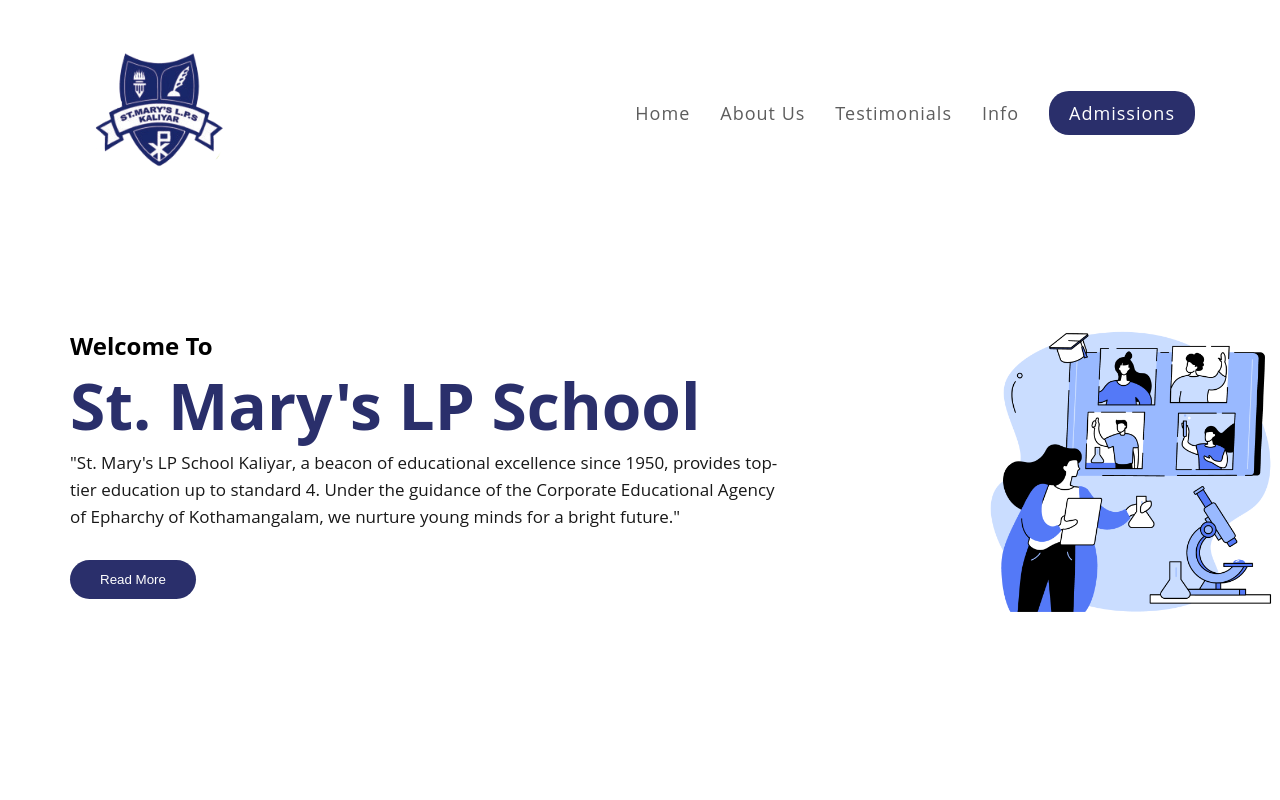
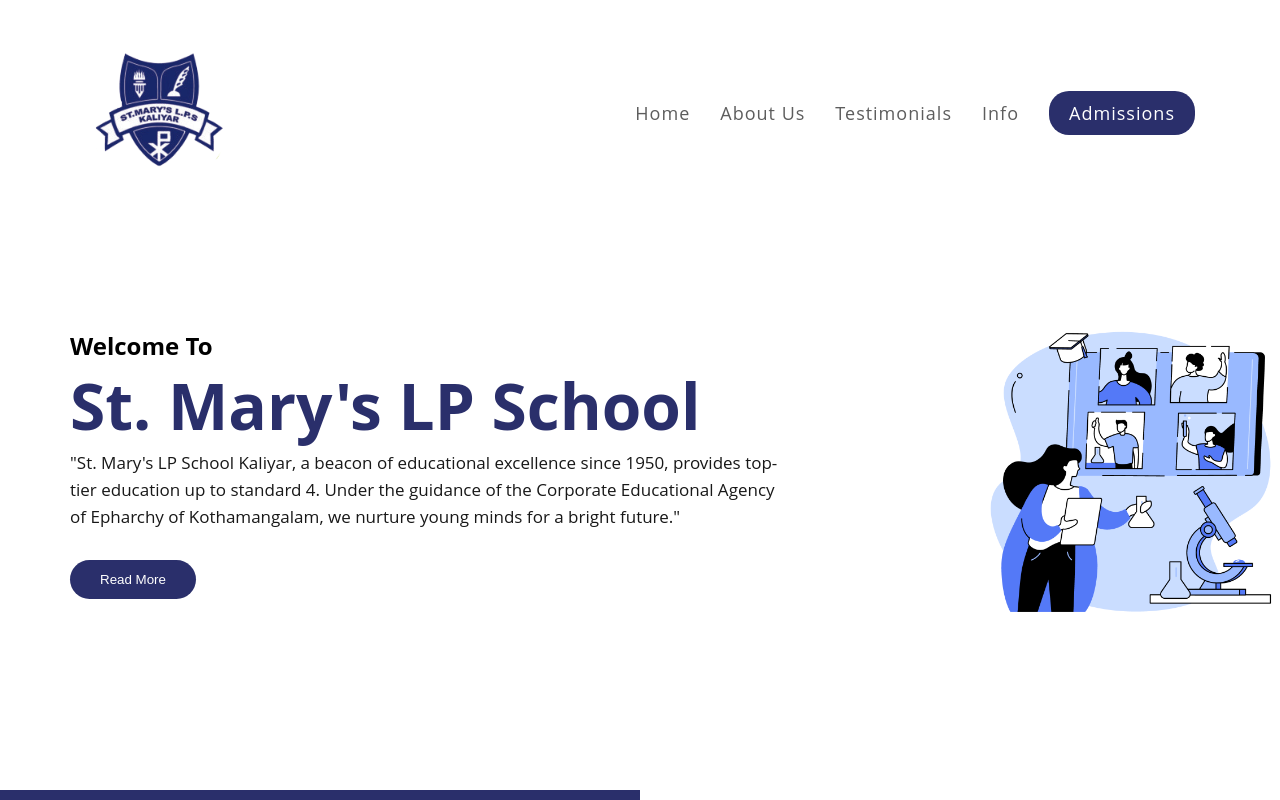
Before and after one commit to Amalekh-Biju/SM-LPS, a React (Create React App) app: page / in a window 1280 px wide. Shown: the top 800 px of the page. Built offline with nearby package versions, Linux system fonts and the light colour scheme; a web font is replaced by a local one.

Commit message:
Checking

```diff
--- a/src/components/footer/footer.css
+++ b/src/components/footer/footer.css
@@ -9,7 +9,7 @@
   animation: scroll-watcher linear;
   animation-timeline: scroll();
   transform-origin: left;
-  scale: 0 1;
+  scale: 0.5 1;
 }
 
 @keyframes scroll-watcher {
```
